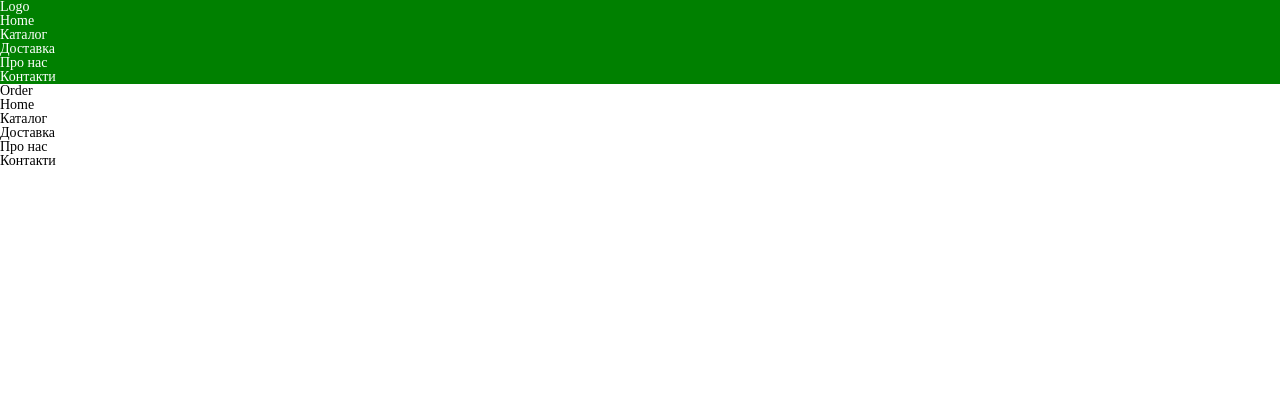
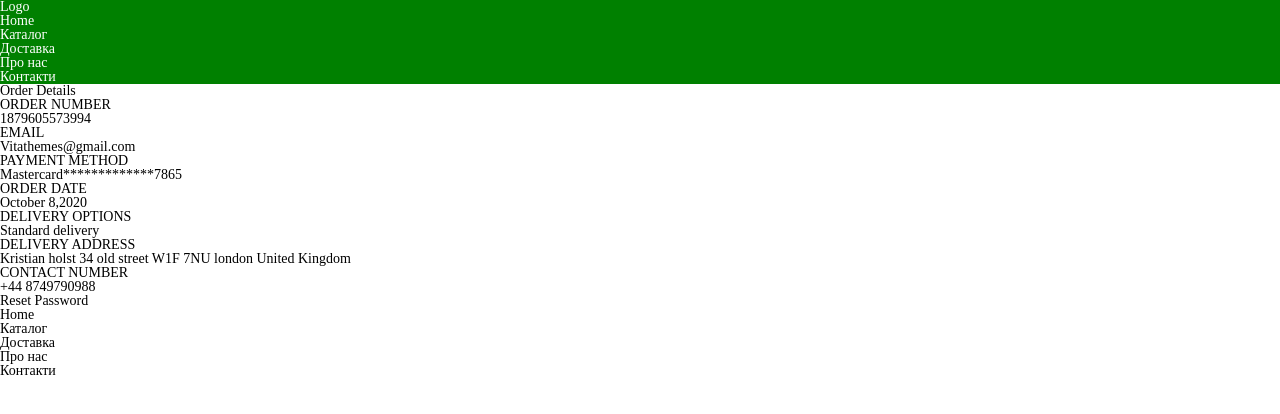
Before and after one commit to buzarig/Final-Project-2, a React (Vite) app in the folder client/: page /order in a window 1280 px wide. Shown: the top 414 px of the page. Built offline with nearby package versions, Linux system fonts and the light colour scheme.

Commit message:
added order with components

```diff
--- /dev/null
+++ b/client/src/components/orderDetails/OrderDetails.jsx
@@ -0,0 +1,47 @@
+import React from "react";
+
+function OrderDetails() {
+  return (
+    <div className="container_orderDetails">
+      <h4>Order Details</h4>
+      <div className="data_orderDetails">
+        <div className="leftPart_orderDetails">
+          <div>
+            <p>ORDER NUMBER</p>
+            <span>1879605573994</span>
+          </div>
+          <div>
+            <p>EMAIL</p>
+            <span>Vitathemes@gmail.com</span>
+          </div>
+          <div>
+            <p>PAYMENT METHOD</p>
+            <span>Mastercard*************7865</span>
+          </div>
+          <div>
+            <p>ORDER DATE</p>
+            <span>October 8,2020</span>
+          </div>
+        </div>
+        <div className="rightPart_orderDetails">
+          <div>
+            <p>DELIVERY OPTIONS</p>
+            <span>Standard delivery</span>
+          </div>
+          <div>
+            <p>DELIVERY ADDRESS</p>
+            <span>
+              Kristian holst 34 old street W1F 7NU london United Kingdom
+            </span>
+          </div>
+          <div>
+            <p>CONTACT NUMBER</p>
+            <span>+44 8749790988</span>
+          </div>
+        </div>
+      </div>
+    </div>
+  );
+}
+
+export default OrderDetails;
--- /dev/null
+++ b/client/src/components/orderSummary/OrderSummary.jsx
@@ -0,0 +1,6 @@
+import React from "react";
+
+function OrderSummary() {
+  return <h2>Reset Password</h2>;
+}
+export default OrderSummary;
--- a/client/src/pages/Order.jsx
+++ b/client/src/pages/Order.jsx
@@ -1,6 +1,13 @@
 import React from "react";
+import OrderDetails from "../components/orderDetails/OrderDetails";
+import OrderSummary from "../components/orderSummary/OrderSummary";
 
 function Order() {
-  return <h2>Order</h2>;
+  return (
+    <div className="container_order">
+      <OrderDetails />
+      <OrderSummary />
+    </div>
+  );
 }
 export default Order;
--- a/client/src/styles/style.scss
+++ b/client/src/styles/style.scss
@@ -3,3 +3,4 @@
 @import "mixin";
 
 @import "myAccount";
+@import "order";
```
Also changed, not shown: client/src/components/orderDetails/OrderDetails.scss (added), client/src/components/orderSummary/OrderSummary.scss (added), client/src/styles/_order.scss (added).
